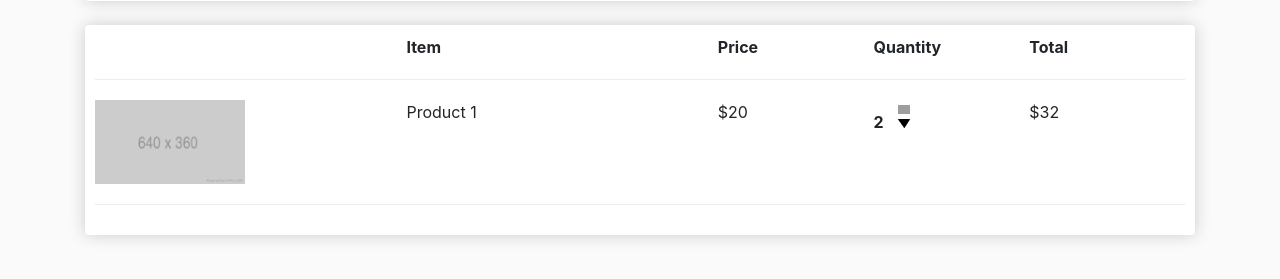
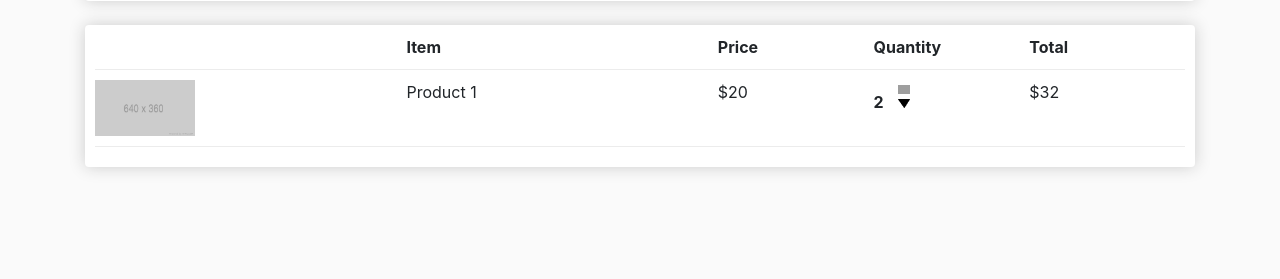
Before and after one commit to NAchref/Multi-Cloud-Application-with-Load-Balancing-on-AWS-and-Azure, a Django app: page /cart/ in a window 1280 px wide. Shown: the part 261-540 px from the top of the page. Run offline with Django 4.2, Linux system fonts and the light colour scheme; some libraries are stand-ins or nearby versions; grey boxes are pictures that could not be loaded.

Commit message:
style store

```diff
--- a/SPRINT 1 - The Application/static/css/main.css
+++ b/SPRINT 1 - The Application/static/css/main.css
@@ -14,8 +14,8 @@ h1,h2,h3,h4,h5,h6{
 }
 
 .thumbnail{
-	width: 120%;
-	height: 220px;
+	width: 100%;
+	height: 200px;
 	-webkit-box-shadow: -1px -3px 5px -2px rgba(214,214,214,1);
     -moz-box-shadow: -1px -3px 5px -2px rgba(214,214,214,1);
     box-shadow: -1px -3px 5px -2px rgba(214,214,214,1);
@@ -55,7 +55,7 @@ h1,h2,h3,h4,h5,h6{
 }
 
 .row-image{
-	width: 150px;
+	width: 100px;
 }
 
 .form-field{
@@ -67,8 +67,8 @@ h1,h2,h3,h4,h5,h6{
 .cart-row{
 	display: flex;
     align-items: flex-stretch;
-    padding-bottom: 20px;
-    margin-bottom: 20px;
+    padding-bottom: 10px;
+    margin-bottom: 10px;
     border-bottom: 1px solid #ececec;
 
 }
@@ -97,7 +97,3 @@ h1,h2,h3,h4,h5,h6{
 .hidden{
 	display: none!important;
 }
-
-h4{
-	float: right;
-}
```
